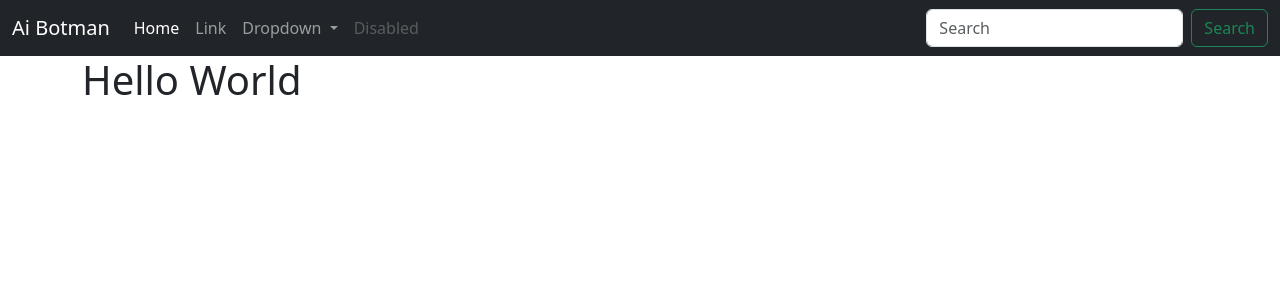
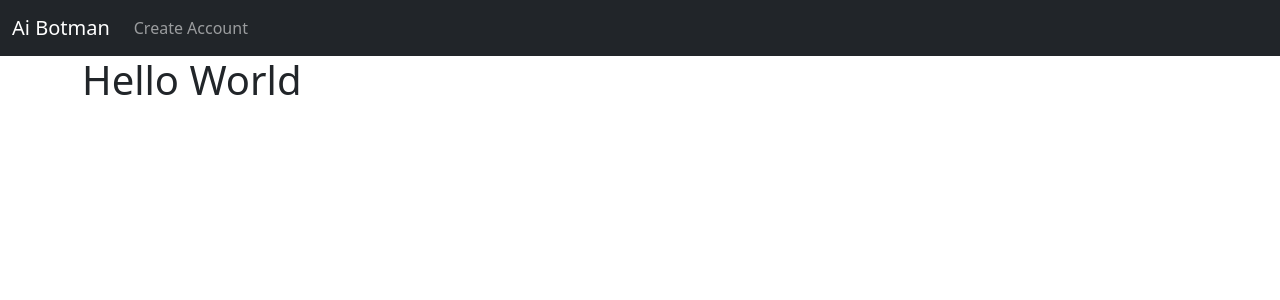
Before and after one commit to oderathegreat/ai-code-fixr, a Django app: page / in a window 1280 px wide. Shown: the top 300 px of the page. Run offline with Django 4.2, Linux system fonts and the light colour scheme.

Commit message:
menu code clean up

```diff
--- a/templates/navbar.html
+++ b/templates/navbar.html
@@ -6,31 +6,18 @@
     </button>
     <div class="collapse navbar-collapse" id="navbarSupportedContent">
       <ul class="navbar-nav me-auto mb-2 mb-lg-0">
+
+
         <li class="nav-item">
-          <a class="nav-link active" aria-current="page" href="#">Home</a>
+          <a class="nav-link" href="#">Create Account</a>
         </li>
-        <li class="nav-item">
-          <a class="nav-link" href="#">Link</a>
-        </li>
-        <li class="nav-item dropdown">
-          <a class="nav-link dropdown-toggle" href="#" role="button" data-bs-toggle="dropdown" aria-expanded="false">
-            Dropdown
-          </a>
-          <ul class="dropdown-menu">
-            <li><a class="dropdown-item" href="#">Action</a></li>
-            <li><a class="dropdown-item" href="#">Another action</a></li>
-            <li><hr class="dropdown-divider"></li>
-            <li><a class="dropdown-item" href="#">Something else here</a></li>
-          </ul>
-        </li>
-        <li class="nav-item">
-          <a class="nav-link disabled">Disabled</a>
-        </li>
+
+
+
+
       </ul>
-      <form class="d-flex" role="search">
-        <input class="form-control me-2" type="search" placeholder="Search" aria-label="Search">
-        <button class="btn btn-outline-success" type="submit">Search</button>
-      </form>
+
+
     </div>
   </div>
 </nav>
```
